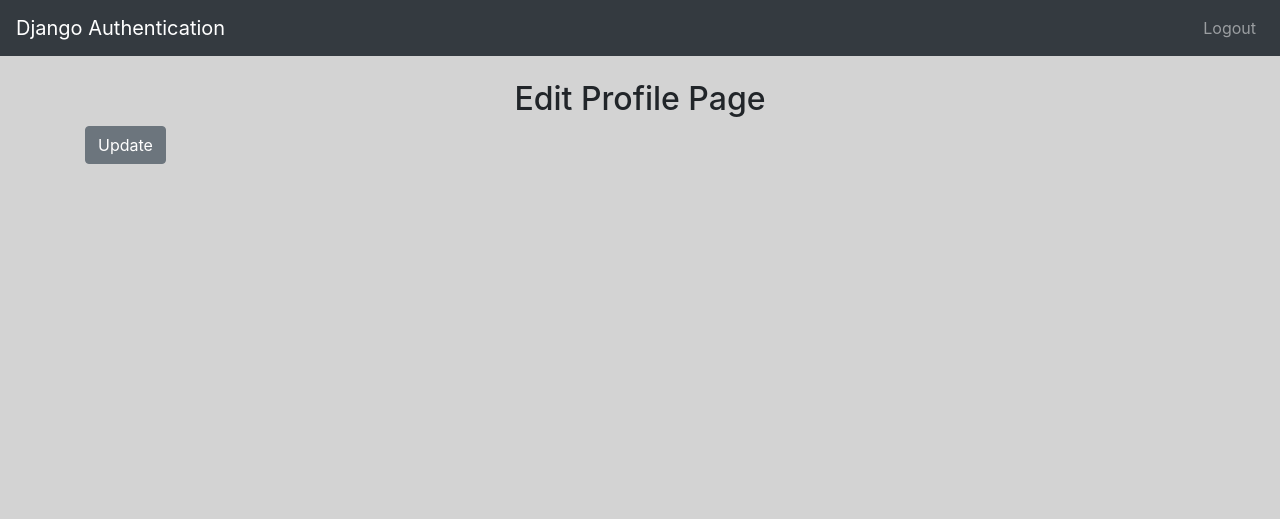
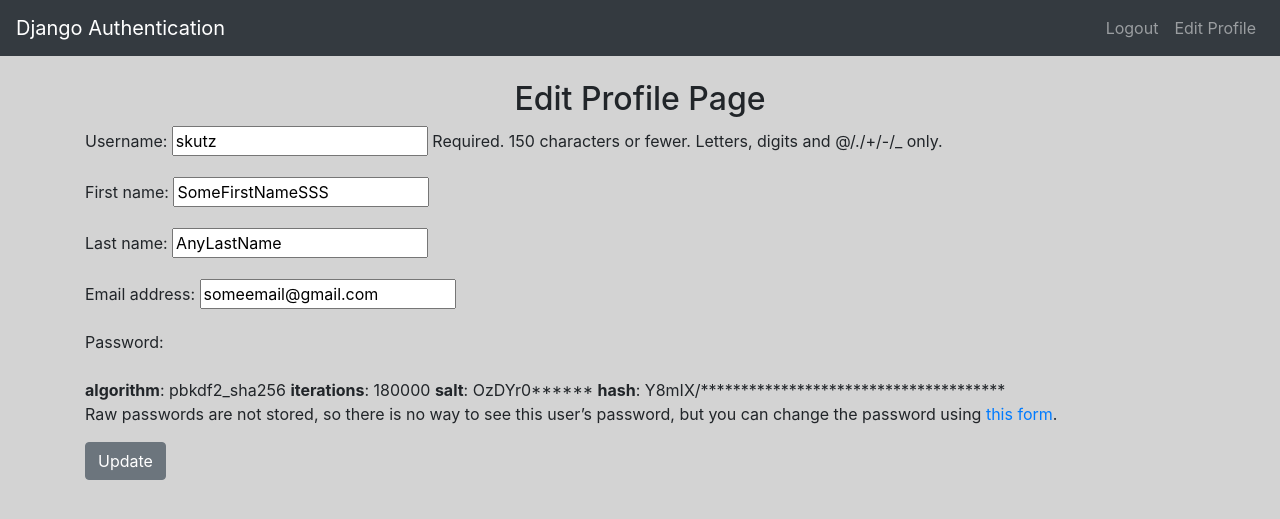
Before and after one commit to stevekutz/django_authentication, a Django app: page /edit_profile in a window 1280 px wide. Shown: the top 519 px of the page. Run offline with Django 3.2, Linux system fonts and the light colour scheme; a user stored in the database is signed in; some libraries are stand-ins or nearby versions.

Commit message:
created UserEditForm, changing password not yet complete, other feilds can be modified

```diff
--- a/my_site/authenticate/forms.py
+++ b/my_site/authenticate/forms.py
@@ -1,4 +1,4 @@
-from django.contrib.auth.forms import UserCreationForm
+from django.contrib.auth.forms import UserCreationForm, UserChangeForm
 from django import forms
 from django.contrib.auth.models import User
 
@@ -32,3 +32,10 @@ class SignUpForm(UserCreationForm):
         self.fields['password2'].widget.attrs['placeholder'] = 'Confirm Password'
         self.fields['password2'].label = ''
         self.fields['password2'].help_text = '<span class = "form-text text-muted"><small> Enter the same password as before, for verification </small> </span>'
+
+
+class UserEditForm(UserChangeForm):
+
+    class Meta:
+        model = User
+        fields = ('username', 'first_name', 'last_name', 'email', 'password')
--- a/my_site/authenticate/templates/authenticate/base.html
+++ b/my_site/authenticate/templates/authenticate/base.html
@@ -47,16 +47,17 @@
                 </li> {% endcomment %}
 
                 {% if  user.is_authenticated %}
+                    <li>
                         <a class="nav-link" href = "{% url 'logout' %}">Logout</a>
+                                        <li>
+                        <a class = "nav-link" href = "{% url 'edit_profile' %}"> Edit Profile </a>
+                    </li>
                 {% else %}
                     <li class="nav-item">
                         <a class="nav-link" href = "{% url 'login' %}">Login</a>
                     </li>
                     <li class="nav-item">
                         <a class="nav-link" href = "{% url 'register' %}">Register</a>
-                </li>
-                <li>
-                    <a class = "nav-link" href = "{% url 'edit_profile' %}"> Edit Profile </a>
                     </li>
 
                 {% endif %}
--- a/my_site/authenticate/templates/authenticate/edit_profile.html
+++ b/my_site/authenticate/templates/authenticate/edit_profile.html
@@ -5,7 +5,7 @@
 <h2 class = "text-center"> Edit Profile Page </h2>
 
 
-    <form method = "POST" action = "{% url 'register' %}">
+    <form method = "POST" action = "{% url 'edit_profile' %}">
         {% csrf_token %}
         {% if form.errors%}
         <div class="alert alert-dark alert-dismissable control-group" role="alert">
--- a/my_site/authenticate/views.py
+++ b/my_site/authenticate/views.py
@@ -2,9 +2,8 @@ from django.shortcuts import render, redirect
 from django.contrib.auth import authenticate, login, logout
 from django.contrib.auth.forms import UserCreationForm, UserChangeForm
 from django.contrib import messages
-from django.contrib.auth.forms import UserCreationForm
 
-from .forms import SignUpForm
+from .forms import SignUpForm, UserEditForm
 
 
 # Create your views here.
@@ -64,5 +63,20 @@ def register_user(request):
 
 def edit_profile(request):
 
-    context = {}
+    if request.method == 'POST':
+            form = UserEditForm(request.POST, instance = request.user)
+            if form.is_valid():
+                form.save()
+
+                messages.success(request, ("You have updated your profile"))
+                return redirect('home')
+
+
+    # if user did not type in anything
+    else:
+        form = UserEditForm(instance = request.user)
+
+    # create a context dictionary
+    context = {'form': form}
+
     return render(request, 'authenticate/edit_profile.html', context)
```
Also changed, not shown: README.MD, my_site/db.sqlite3. Lines whose indentation alone changed are shown as unchanged.
